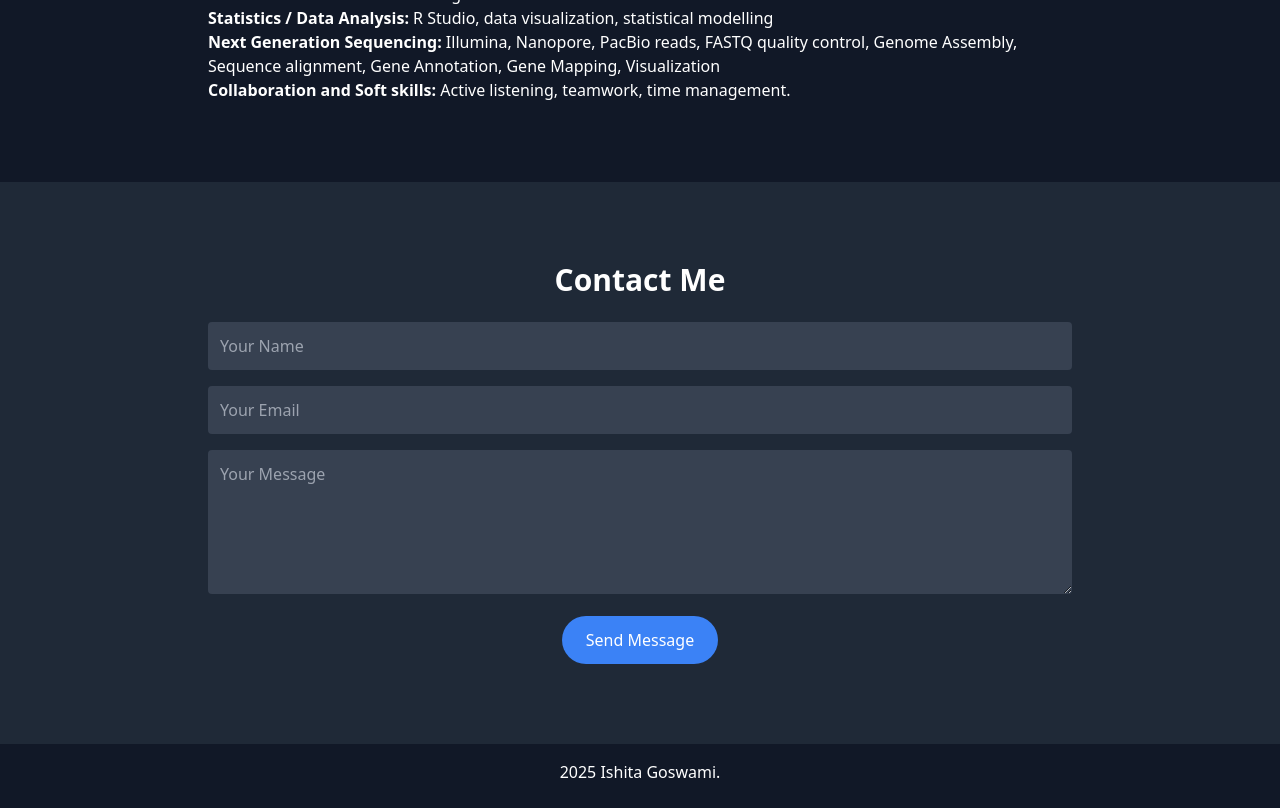
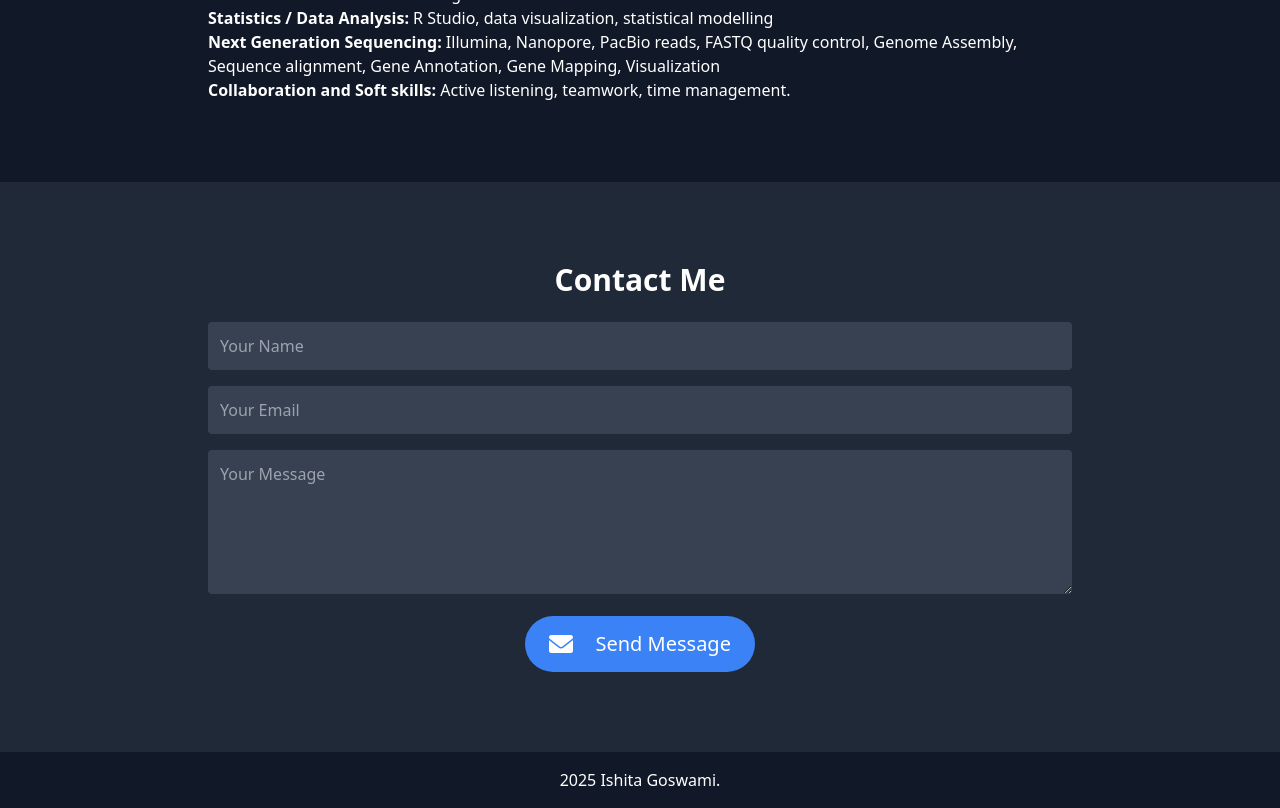
Before and after one commit to ishiigos/ishiigos.github.io, a plain HTML site: page index.html in a window 1280 px wide. Shown: the part 3974-4782 px from the top of the page. Drawn offline with nearby package versions, Linux system fonts and the light colour scheme.

Commit message:
Send message button modified

```diff
--- a/index.html
+++ b/index.html
@@ -161,7 +161,11 @@
             <input type="text" name="name" placeholder="Your Name" class="w-full p-3 rounded bg-gray-700 text-white" required>
             <input type="email" name="email" placeholder="Your Email" class="w-full p-3 rounded bg-gray-700 text-white" required>
             <textarea name="message" placeholder="Your Message" class="w-full p-3 rounded bg-gray-700 text-white" rows="5" required></textarea>
-            <button type="submit" class="px-6 py-3 bg-blue-500 rounded-full hover:bg-blue-600 transition text-white">Send Message</button>
+            <div class="flex justify-center">
+                <button type="submit" class="px-6 py-3 bg-blue-500 rounded-full hover:bg-blue-600 transition text-white text-center flex items-center justify-center gap-3 text-xl">
+                    <a href="mailto::ishita_goswami@outlook.com" class="text-white text-2xl hover:text-red-500"><i class="fas fa-envelope" aria-hidden="true"></i></a> &nbsp; Send Message
+                </button>
+            </div>
         </form>
 
         <script>
```
